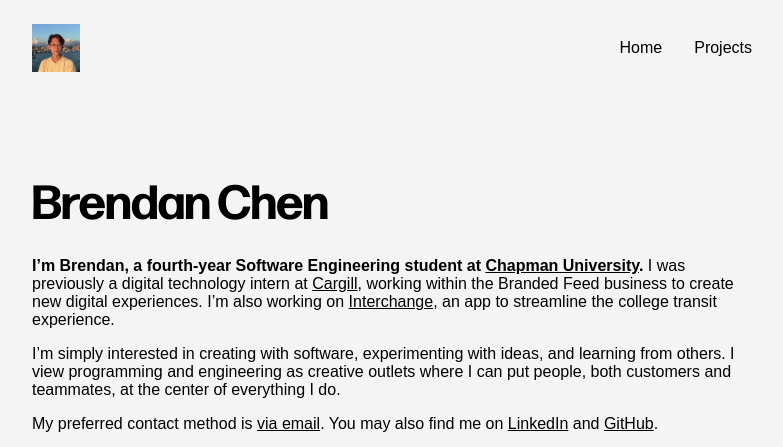
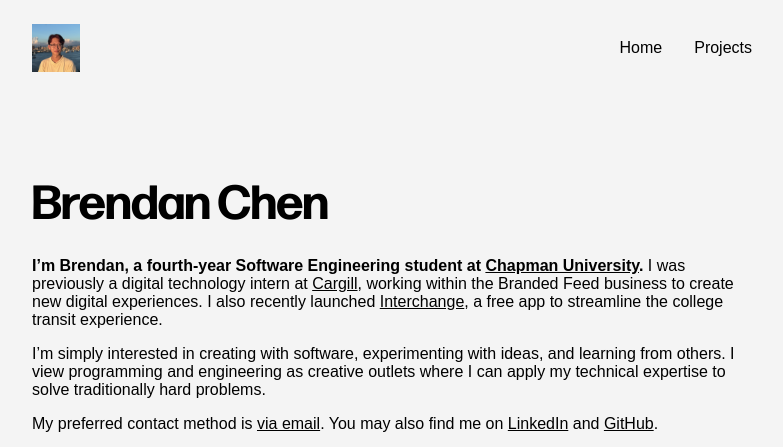
Before and after one commit to brendan-ch/brendan-ch.github.io, a Jekyll site: the page built from index.md, in a window 1280 px wide. Shown: the top 447 px of the page, without its empty margins (248-1031 px from the left). Built offline with Jekyll 4.4.1, drawn with Linux system fonts in a browser that asks for light colours; some web fonts are replaced.

Commit message:
Update introduction text

```diff
--- a/index.md
+++ b/index.md
@@ -9,13 +9,12 @@ isIndexPage: 1
 **I'm Brendan, a fourth-year Software Engineering student at
 [Chapman University](https://chapman.edu/).** I was previously a digital technology intern
 at [Cargill](https://cargill.com), working within the Branded Feed business to create
-new digital experiences. I'm also working on [Interchange](https://interchange.bchen.dev), an app to
-streamline the college transit experience.
+new digital experiences. I also recently launched [Interchange](https://interchange.bchen.dev),
+a free app to streamline the college transit experience.
 
 I'm simply interested in creating with software, experimenting with ideas,
-and learning from others. I view programming and engineering as creative
-outlets where I can put people, both customers and teammates, at the center
-of everything I do.
+and learning from others. I view programming and engineering as creative outlets
+where I can apply my technical expertise to solve traditionally hard problems.
 
 My preferred contact method is [via email](mailto:me@bchen.dev). You may
 also find me on [LinkedIn](https://linkedin.com/in/brendan-ch) and
```
Also changed, not shown: 1 other file.
